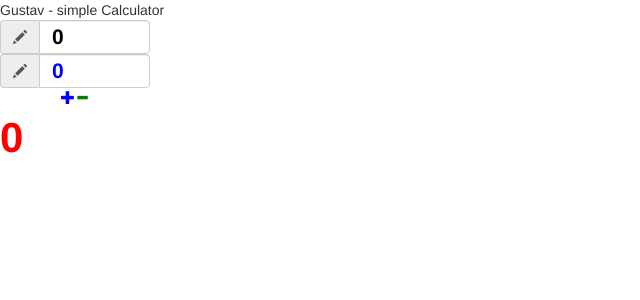
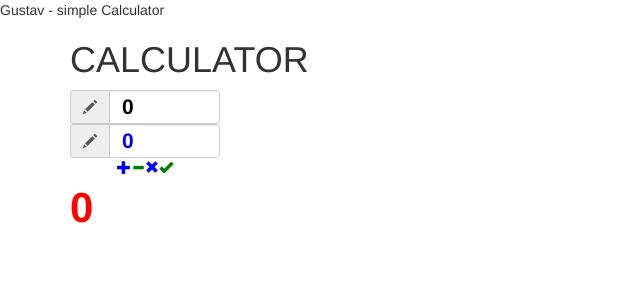
Before and after one commit to gustavR0/testing-calculator, an Angular app: page / in a window 1280 px wide. Shown: the top 300 px of the page, without its empty margins (0-640 px from the left). Built offline with nearby package versions, Linux system fonts and the light colour scheme.

Commit message:
add more button funtion

```diff
--- a/src/app/ui/ui.component.html
+++ b/src/app/ui/ui.component.html
@@ -1,3 +1,5 @@
+<div class="container">
+    <h1>CALCULATOR</h1>
     <div class="calculator">
 
       <form>
@@ -18,6 +20,13 @@
       <i class="glyphicon glyphicon-minus substraction-button"
       (click)="substraction()"></i>
 
+      <i class="glyphicon glyphicon-remove addition-button"
+      (click)="multiplication()"></i>
+
+      <i class="glyphicon glyphicon-ok substraction-button"
+      (click)="division()"></i>
+
       </div>
 
       <span class="result">{{ result }}</span>
+  </div>
--- a/src/app/ui/ui.component.ts
+++ b/src/app/ui/ui.component.ts
@@ -1,5 +1,8 @@
 import { Component, OnInit } from '@angular/core';
 import {addition} from '../addition/addition';
+import { substraction } from "../substraction/substraction";
+import { division } from "../division/division";
+import { multiplication } from "../multiplication/multiplication";
 
 
 @Component({
@@ -24,7 +27,21 @@ export class UiComponent implements OnInit {
     }
 
     substraction() {
-    alert("substraction here !");
+      let myresult = 0;
+      myresult = substraction(this.operator1, this.operator2);
+      this.result = myresult;
+    }
+
+    multiplication () {
+      let myresult = 0;
+      myresult = multiplication(this.operator1, this.operator2);
+      this.result = myresult;
+    }
+
+    division() {
+      let myresult = 0;
+      myresult = division(this.operator1, this.operator2);
+      this.result = myresult;
     }
 
 }
```
Also changed, not shown: firebase.json (added), 14 other files (tests, documents, lock files or other folders). Lines whose indentation alone changed are shown as unchanged.
